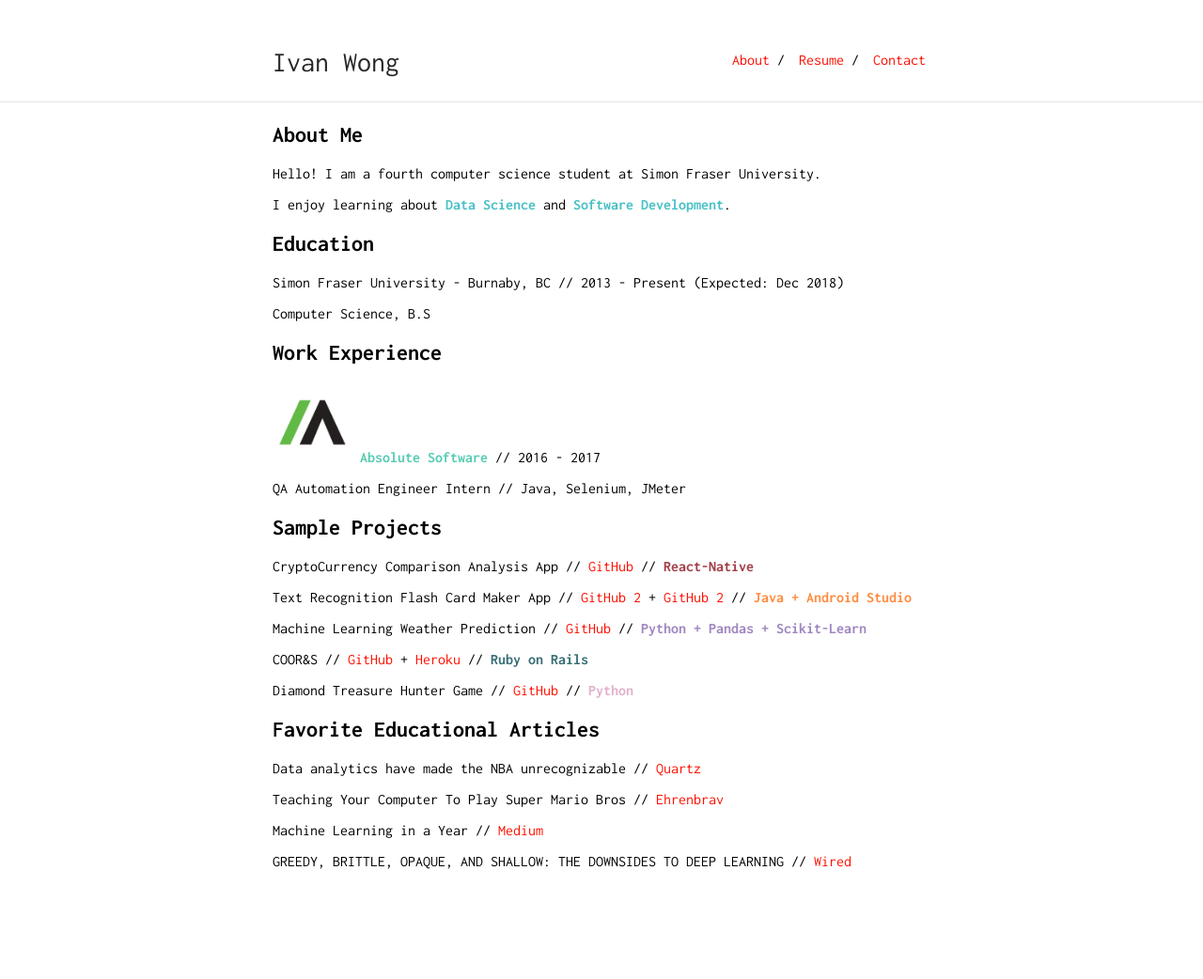
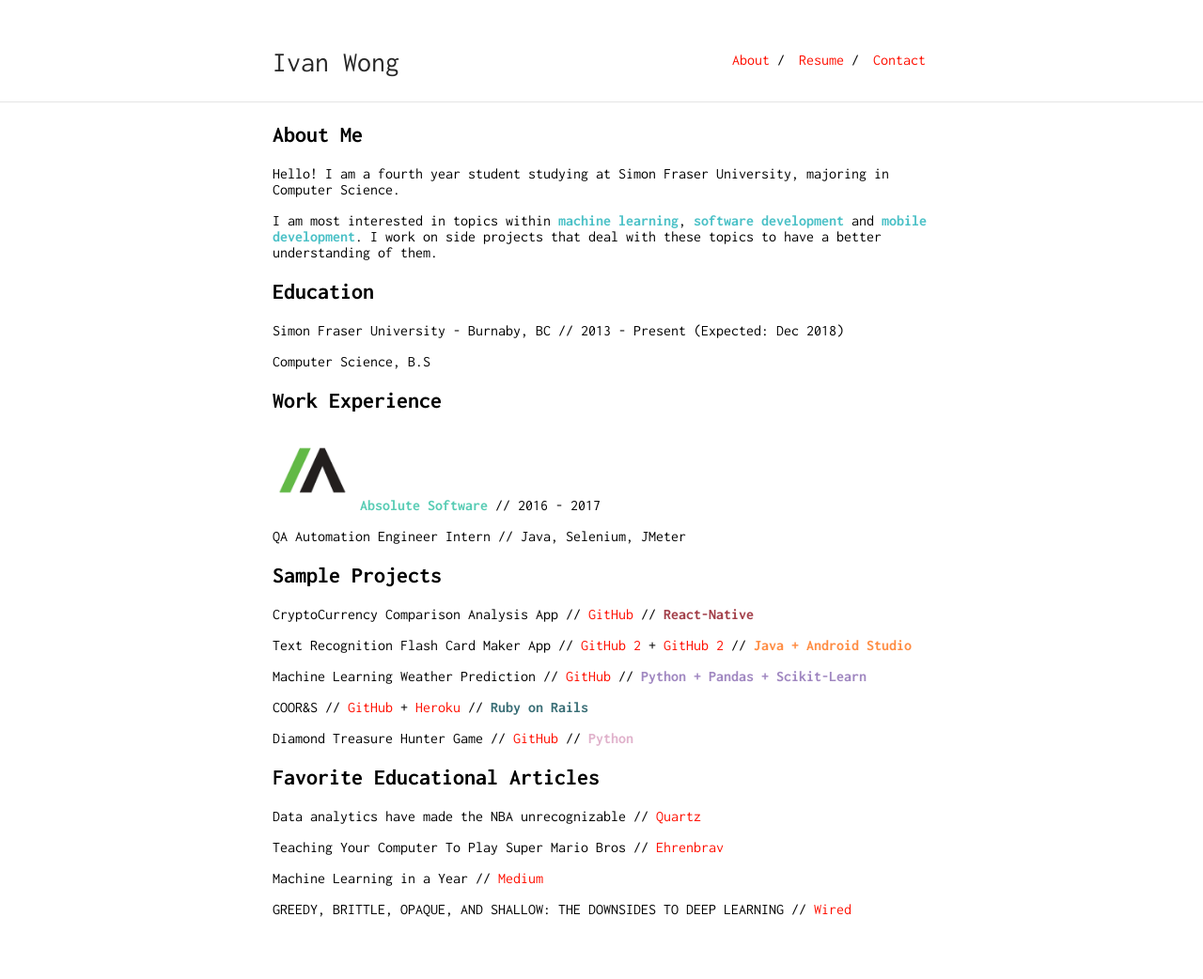
Before and after one commit to icwong/icwong.github.io, a Jekyll site: the page built from index.md, in a window 1280 px wide. Shown: the whole page at 94% size. Built offline with Jekyll 4.4.1, drawn with Linux system fonts in a browser that asks for light colours; our own code applies the rules of GitHub Pages for plain Markdown files; before the commit the page ends 991 px from its top, so only the background shows below that.

Commit message:
Update index.md

```diff
--- a/index.md
+++ b/index.md
@@ -4,9 +4,9 @@ layout: default
 
 ## About Me
 
-Hello! I am a fourth computer science student at Simon Fraser University.
+Hello! I am a fourth year student studying at Simon Fraser University, majoring in Computer Science.
 
-I enjoy learning about <span style="color: #49c0c6; font-weight: bold">Data Science</span> and <span style="color: #49c0c6; font-weight: bold">Software Development</span>.
+I am most interested in topics within <span style="color: #49c0c6; font-weight: bold">machine learning</span>, <span style="color: #49c0c6; font-weight: bold">software development</span> and <span style="color: #49c0c6; font-weight: bold">mobile development</span>. I work on side projects that deal with these topics to have a better understanding of them.
 
 ## Education
 Simon Fraser University - Burnaby, BC  // 2013 - Present (Expected: Dec 2018)
```
